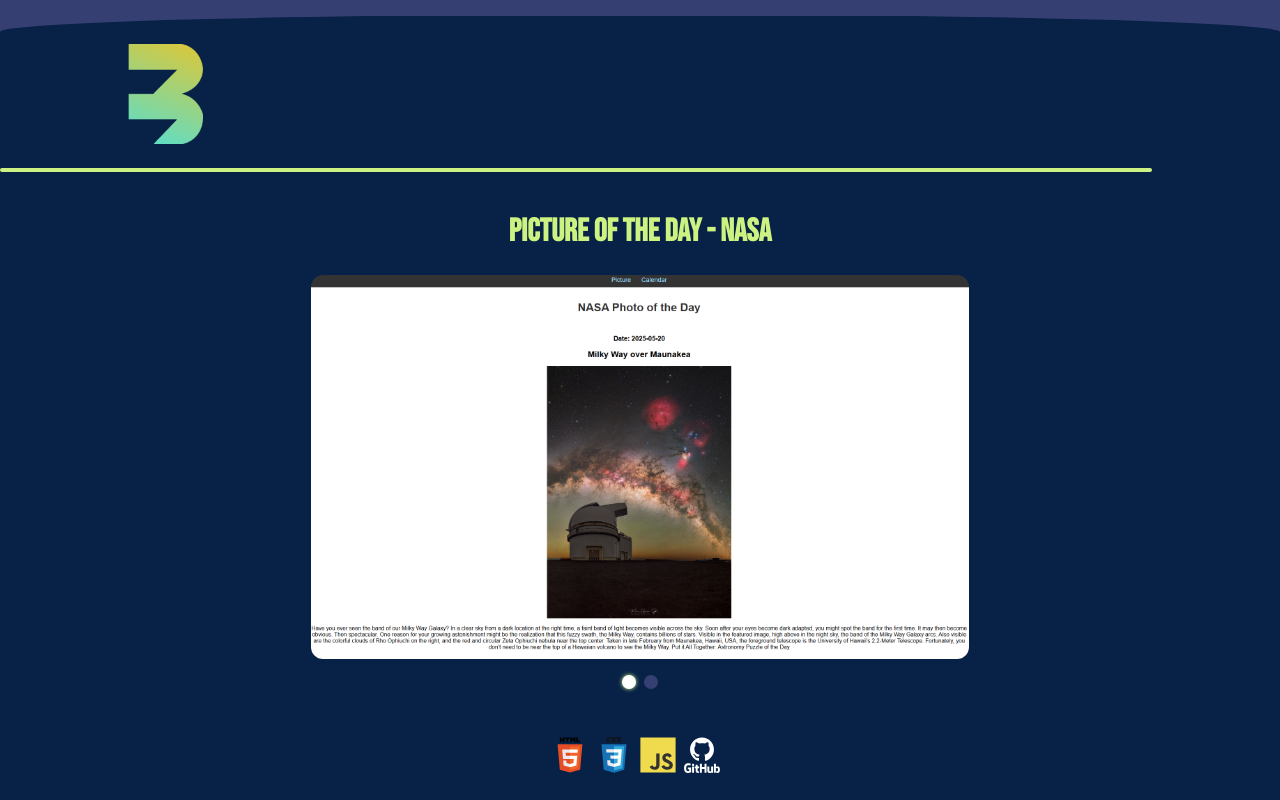
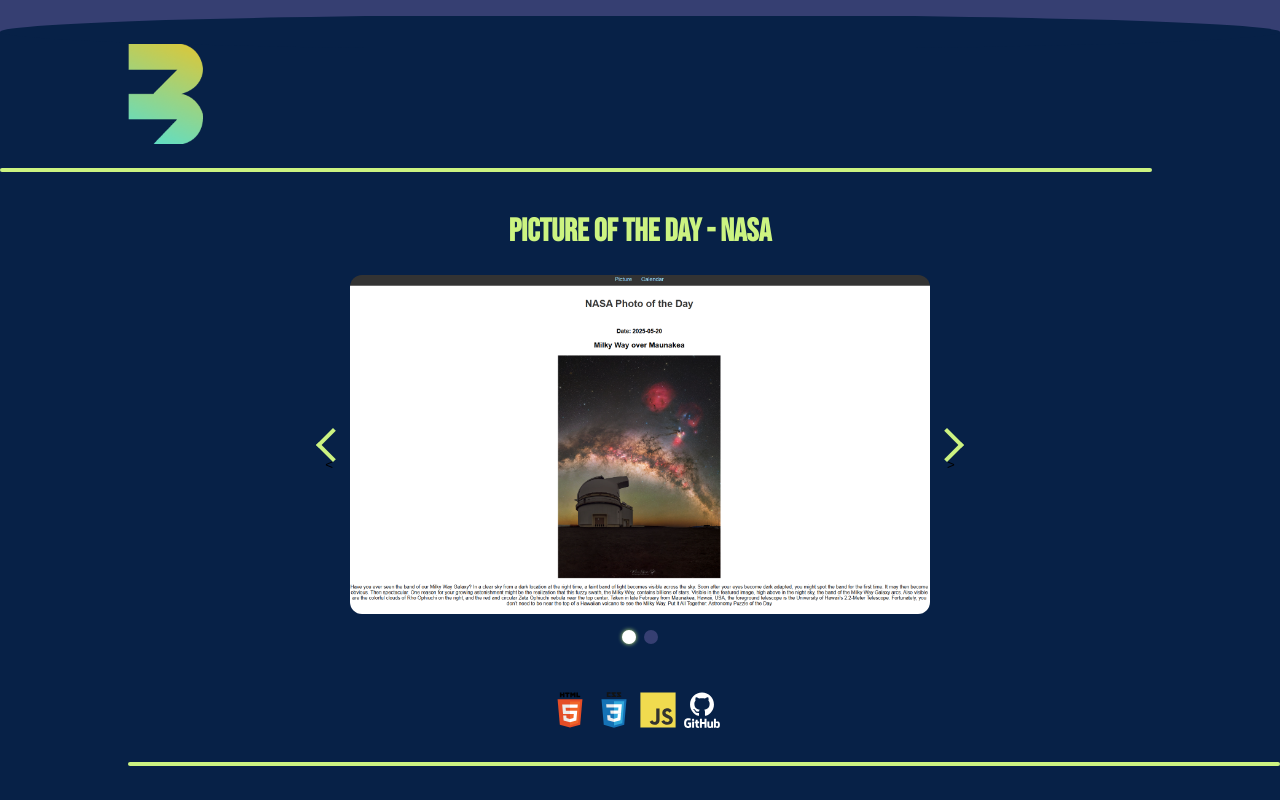
Before and after one commit to BjarneHaugen/bjarnehaugen.github.io, a React (Vite) app: page /#/project/0 in a window 1280 px wide. Shown: the top 800 px of the page. Built offline with nearby package versions, Linux system fonts and the light colour scheme.

Commit message:
add onClick to gallery and arrows for easy navigation

```diff
--- a/src/css/projectPage.css
+++ b/src/css/projectPage.css
@@ -10,6 +10,45 @@
     max-height: 60vh;
     border-radius: 12px;
     margin-bottom: 16px;
+}
+
+.projectPageGalleryBox {
+    position: relative;
+    justify-content: center;
+    align-items: center;
+    display: flex;
+    height: 100%;
+    max-width: 80%;
+}
+
+.projectPageArrow {
+    cursor: pointer;
+    border: none;
+    background: transparent;
+    padding: 0;
+    margin: 5px;
+}
+
+.projectPageArrow.left::before {
+    content: '';
+    display: block;
+    width: 20px;
+    height: 20px;
+    border-left: 4px solid #CCF381;
+    border-bottom: 4px solid #CCF381;
+    transform: rotate(45deg);
+    margin-left: 8px;
+}
+
+.projectPageArrow.right::before {
+    content: '';
+    display: block;
+    width: 20px;
+    height: 20px;
+    border-right: 4px solid #CCF381;
+    border-bottom: 4px solid #CCF381;
+    transform: rotate(-45deg);
+    margin-right: 8px;
 }
 
 .projectPage-gallery-dots {
--- a/src/pages/ProjectPage.tsx
+++ b/src/pages/ProjectPage.tsx
@@ -59,11 +59,34 @@ const ProjectPage: React.FC = () => {
                 <h1 className="yellowText fontBebasNeue ">{project.name}</h1>
                 {/* Single Gallery Image with Dots */}
                 <div className="projectPage-gallery">
-                    <img
-                        className="projectPage-gallery-img"
-                        src={project.gallery?.[currentImg] || project.photo}
-                        alt={project.name + ' bilde ' + (currentImg + 1)}
-                    />
+                    <div className="projectPageGalleryBox">
+                        {project.gallery && project.gallery.length > 1 && (
+                            <button
+                                className="projectPageArrow left"
+                                onClick={() => setCurrentImg((prev) => (prev - 1 + project.gallery.length) % project.gallery.length)}
+                                aria-label="Forrige bilde"
+                            >
+                                &lt;
+                            </button>
+                        )}
+                        <img
+                            className="projectPage-gallery-img"
+                            src={project.gallery?.[currentImg] || project.photo}
+                            alt={project.name + ' bilde ' + (currentImg + 1)}
+                            onClick={() => window.open(project.gallery?.[currentImg] || project.photo, '_blank')}
+                            style={{ cursor: 'pointer' }}
+                        />
+                        {project.gallery && project.gallery.length > 1 && (
+                            <button
+                                className="projectPageArrow right"
+                                onClick={() => setCurrentImg((prev) => (prev + 1) % project.gallery.length)}
+                                aria-label="Neste bilde"
+                            >
+                                &gt;
+                            </button>
+                        )}
+                    </div>
+                    {/* Dots for gallery navigation */}
                     <div className="projectPage-gallery-dots">
                         {project.gallery && project.gallery.map((_, idx) => (
                             <button
```
